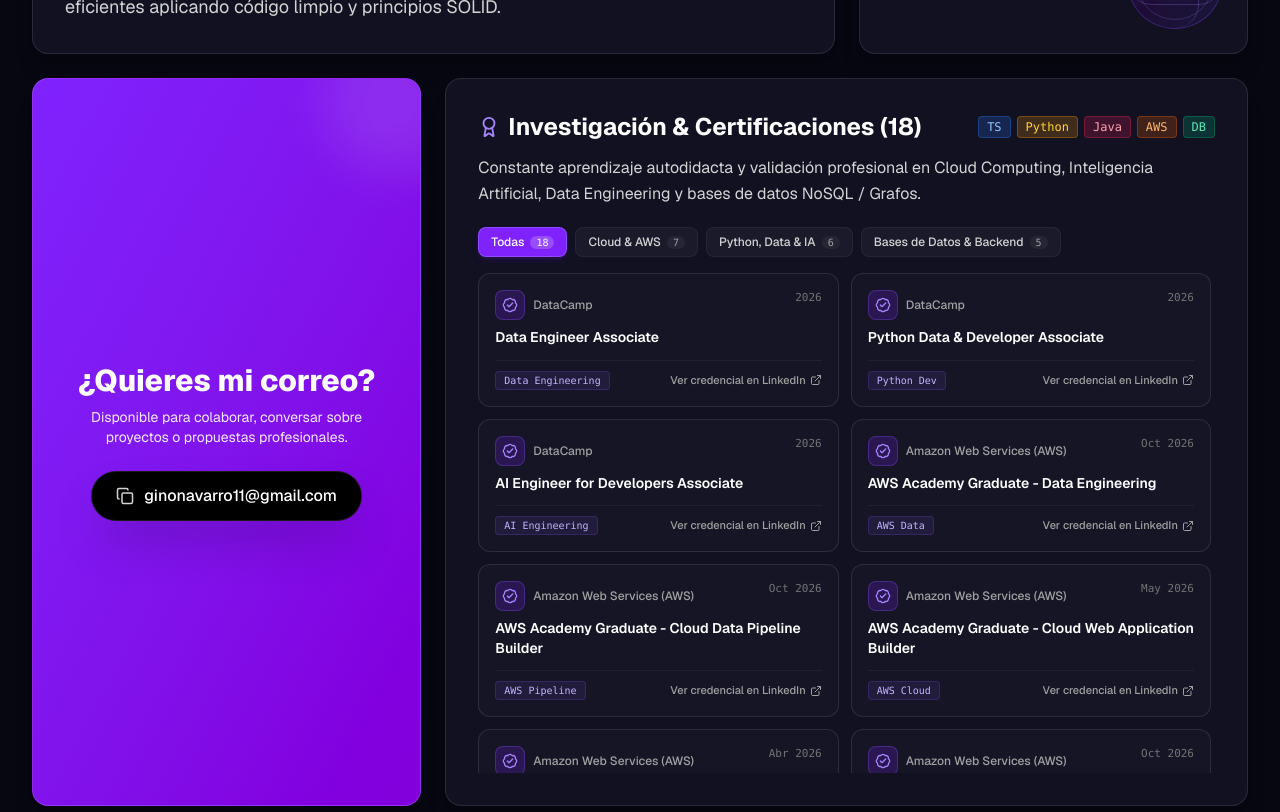
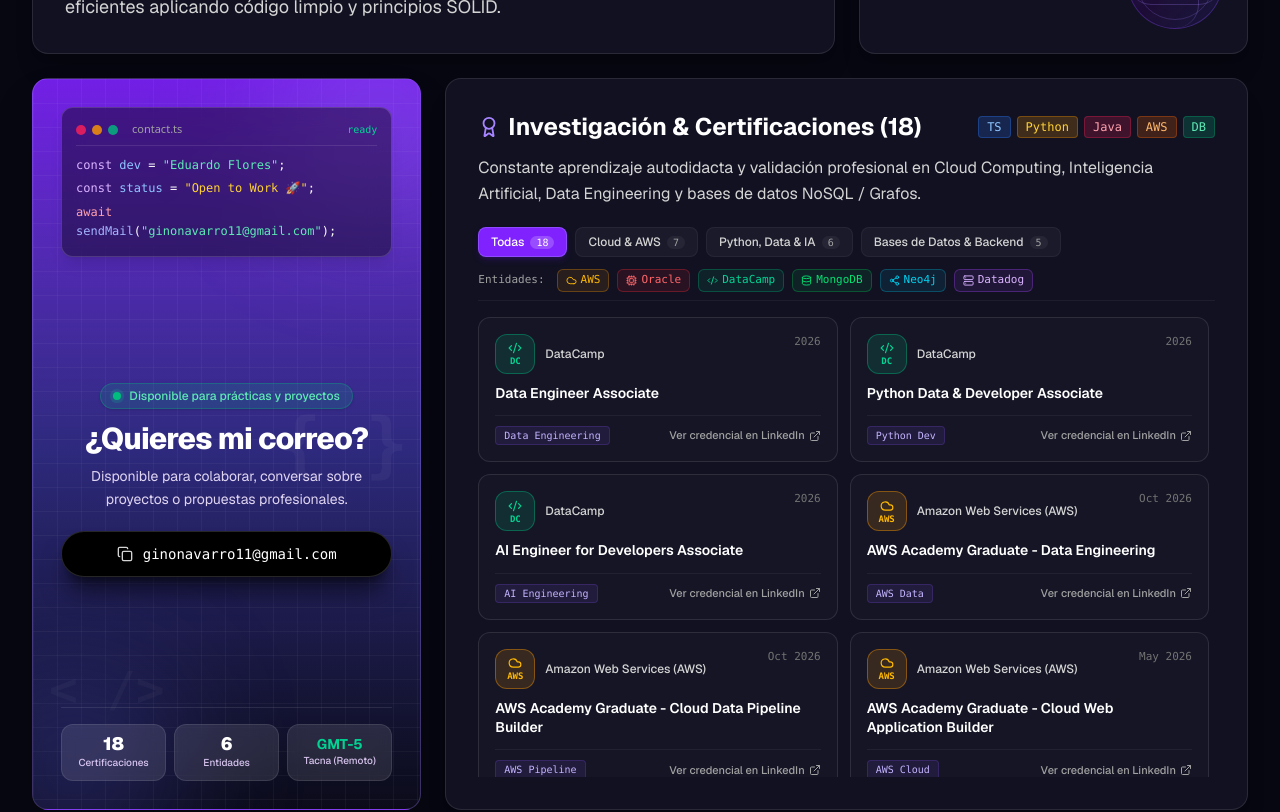
Before and after one commit to Gino019/Folio, a Next.js app: page / in a window 1280 px wide. Shown: the part 1620-2432 px from the top of the page. Built offline with nearby package versions, Linux system fonts and the light colour scheme; no server answers.

Commit message:
feat: rediseño visual de tarjeta de contacto con terminal y badges diferenciados por entidad en certificaciones

```diff
--- a/src/components/AboutBento.tsx
+++ b/src/components/AboutBento.tsx
@@ -12,6 +12,11 @@ import {
   Cpu,
   BadgeCheck,
   ExternalLink,
+  Cloud,
+  Code2,
+  Database,
+  Share2,
+  Server,
 } from "lucide-react";
 import { personalData, certificationsData } from "@/data/portfolioData";
 
@@ -55,6 +60,57 @@ export default function AboutBento() {
     selectedCategory === "Todas"
       ? certificationsData
       : certificationsData.filter((c) => c.category === selectedCategory);
+
+  // Helper visual para asignar identidad, siglas y colores oficiales por entidad
+  const getIssuerBadge = (issuer: string) => {
+    if (issuer.includes("Amazon") || issuer.includes("AWS")) {
+      return {
+        label: "AWS",
+        icon: Cloud,
+        containerClass: "bg-amber-500/15 border-amber-500/40 text-amber-400",
+      };
+    }
+    if (issuer.includes("DataCamp")) {
+      return {
+        label: "DC",
+        icon: Code2,
+        containerClass: "bg-emerald-500/15 border-emerald-500/40 text-emerald-400",
+      };
+    }
+    if (issuer.includes("Oracle")) {
+      return {
+        label: "OCI",
+        icon: Cpu,
+        containerClass: "bg-red-500/15 border-red-500/40 text-red-400",
+      };
+    }
+    if (issuer.includes("MongoDB")) {
+      return {
+        label: "MDB",
+        icon: Database,
+        containerClass: "bg-green-500/15 border-green-500/40 text-green-400",
+      };
+    }
+    if (issuer.includes("Neo4j")) {
+      return {
+        label: "N4J",
+        icon: Share2,
+        containerClass: "bg-cyan-500/15 border-cyan-500/40 text-cyan-400",
+      };
+    }
+    if (issuer.includes("Datadog")) {
+      return {
+        label: "DD",
+        icon: Server,
+        containerClass: "bg-purple-500/15 border-purple-500/40 text-purple-300",
+      };
+    }
+    return {
+      label: "CERT",
+      icon: BadgeCheck,
+      containerClass: "bg-violet-500/15 border-violet-500/40 text-violet-400",
+    };
+  };
 
   // Principles with customized rotations and positions for Card 2
   const principleTags = [
@@ -230,36 +286,105 @@ export default function AboutBento() {
           </div>
 
           {/* ========================================================
-              CARD 4: Purple Card - Copiar Correo (Bottom-Left)
+              CARD 4: Rediseño Premium - "¿Quieres mi correo?" (Bottom-Left)
              ======================================================== */}
-          <div className="bg-gradient-to-br from-violet-600 to-purple-700 border border-purple-400/30 rounded-2xl p-6 sm:p-8 flex flex-col items-center justify-center text-center relative overflow-hidden group shadow-xl hover:shadow-purple-700/30 transition-all duration-300">
-            {/* Background sparkle effect */}
-            <div className="absolute -top-12 -right-12 w-36 h-36 bg-white/10 rounded-full blur-xl pointer-events-none" />
+          <div className="bg-gradient-to-b from-violet-600/90 via-indigo-900/95 to-[#0b0b1a] border border-violet-400/30 relative overflow-hidden rounded-2xl p-6 sm:p-7 flex flex-col justify-between shadow-2xl group transition-all duration-300">
+            {/* Subtle CSS Grid Pattern Texture */}
+            <div className="absolute inset-0 bg-[linear-gradient(to_right,#ffffff0a_1px,transparent_1px),linear-gradient(to_bottom,#ffffff0a_1px,transparent_1px)] bg-[size:24px_24px] pointer-events-none" />
 
-            <h3 className="text-2xl sm:text-3xl font-extrabold text-white mb-2">
+            {/* Ambient Radial Glows */}
+            <div className="absolute -top-16 -right-16 w-52 h-52 bg-violet-400/25 rounded-full blur-3xl pointer-events-none" />
+            <div className="absolute -bottom-16 -left-16 w-52 h-52 bg-indigo-500/25 rounded-full blur-3xl pointer-events-none" />
+
+            {/* Floating Watermark Code Symbols */}
+            <div className="absolute right-3 top-1/2 -translate-y-1/2 text-white/[0.04] font-mono text-7xl font-bold select-none pointer-events-none">
+              &#123;&nbsp;&#125;
+            </div>
+            <div className="absolute left-4 bottom-24 text-white/[0.03] font-mono text-5xl font-bold select-none pointer-events-none">
+              &lt;&nbsp;/&gt;
+            </div>
+
+            {/* Top: Mini Editor / Terminal */}
+            <div className="relative z-10 backdrop-blur-md bg-black/40 border border-white/15 rounded-xl p-3.5 font-mono text-xs shadow-lg mb-5">
+              <div className="flex items-center justify-between pb-2 border-b border-white/10 mb-2.5">
+                <div className="flex items-center gap-1.5">
+                  <div className="w-2.5 h-2.5 rounded-full bg-rose-500/80" />
+                  <div className="w-2.5 h-2.5 rounded-full bg-amber-500/80" />
+                  <div className="w-2.5 h-2.5 rounded-full bg-emerald-500/80" />
+                  <span className="ml-2 text-[11px] text-neutral-400 font-sans">contact.ts</span>
+                </div>
+                <span className="text-[10px] text-emerald-400 font-mono">ready</span>
+              </div>
+              <div className="space-y-1 text-left leading-relaxed">
+                <div>
+                  <span className="text-purple-300">const</span>{" "}
+                  <span className="text-blue-300">dev</span> ={" "}
+                  <span className="text-emerald-300">&quot;Eduardo Flores&quot;</span>;
+                </div>
+                <div>
+                  <span className="text-purple-300">const</span>{" "}
+                  <span className="text-blue-300">status</span> ={" "}
+                  <span className="text-amber-300">&quot;Open to Work 🚀&quot;</span>;
+                </div>
+                <div>
+                  <span className="text-rose-300">await</span>{" "}
+                  <span className="text-indigo-300">sendMail</span>(
+                  <span className="text-emerald-300">&quot;{personalData.email}&quot;</span>);
+                </div>
+              </div>
+            </div>
+
+            {/* Center: Call to Action */}
+            <div className="relative z-10 flex flex-col items-center text-center my-auto py-1">
+              <div className="inline-flex items-center gap-2 px-3 py-1 rounded-full bg-emerald-500/15 border border-emerald-500/30 text-emerald-300 text-xs font-medium mb-3 shadow-sm">
+                <span className="relative flex h-2 w-2">
+                  <span className="animate-ping absolute inline-flex h-full w-full rounded-full bg-emerald-400 opacity-75" />
+                  <span className="relative inline-flex rounded-full h-2 w-2 bg-emerald-500" />
+                </span>
+                <span>Disponible para prácticas y proyectos</span>
+              </div>
+
+              <h3 className="text-2xl sm:text-3xl font-extrabold text-white mb-2 tracking-tight">
                 ¿Quieres mi correo?
               </h3>
-            <p className="text-purple-100 text-sm mb-6 max-w-xs">
+              <p className="text-purple-100/90 text-xs sm:text-sm mb-5 max-w-xs leading-relaxed">
                 Disponible para colaborar, conversar sobre proyectos o propuestas profesionales.
               </p>
 
               <button
                 onClick={handleCopyEmail}
-              className="bg-black hover:bg-neutral-900 text-white font-medium px-6 py-3 rounded-full flex items-center gap-2.5 shadow-2xl hover:scale-105 active:scale-95 transition-all duration-200 cursor-pointer border border-white/10"
-              aria-label="Copiar correo electrónico de Eduardo Gino"
+                className="bg-black hover:bg-neutral-900 text-white font-medium px-6 py-3 rounded-full flex items-center gap-2.5 shadow-xl shadow-black/50 hover:scale-105 active:scale-95 transition-all duration-200 cursor-pointer border border-white/15 w-full justify-center group/btn"
+                aria-label="Copiar correo electrónico"
               >
                 {copied ? (
                   <>
                     <Check size={18} className="text-emerald-400" />
-                  <span className="text-emerald-300 font-semibold">¡Correo copiado!</span>
+                    <span className="text-emerald-300 font-semibold text-sm">¡Correo copiado!</span>
                   </>
                 ) : (
                   <>
-                  <Copy size={18} className="text-neutral-300" />
-                  <span>{personalData.email}</span>
+                    <Copy size={16} className="text-neutral-300 group-hover/btn:text-white transition-colors" />
+                    <span className="font-mono text-xs sm:text-sm truncate">{personalData.email}</span>
                   </>
                 )}
               </button>
+            </div>
+
+            {/* Bottom: Summary of Backing Metrics */}
+            <div className="relative z-10 mt-6 pt-4 border-t border-white/10 grid grid-cols-3 gap-2 text-center">
+              <div className="bg-white/10 backdrop-blur-sm rounded-xl p-2.5 border border-white/10 flex flex-col justify-center">
+                <span className="text-base sm:text-lg font-black text-white leading-none">18</span>
+                <span className="text-[10px] text-purple-200/90 font-medium mt-1 leading-tight">Certificaciones</span>
+              </div>
+              <div className="bg-white/10 backdrop-blur-sm rounded-xl p-2.5 border border-white/10 flex flex-col justify-center">
+                <span className="text-base sm:text-lg font-black text-white leading-none">6</span>
+                <span className="text-[10px] text-purple-200/90 font-medium mt-1 leading-tight">Entidades</span>
+              </div>
+              <div className="bg-white/10 backdrop-blur-sm rounded-xl p-2.5 border border-white/10 flex flex-col justify-center">
+                <span className="text-xs sm:text-sm font-bold text-emerald-400 leading-none">GMT-5</span>
+                <span className="text-[10px] text-purple-200/90 font-medium mt-1 leading-tight">Tacna (Remoto)</span>
+              </div>
+            </div>
           </div>
 
           {/* ========================================================
@@ -301,7 +426,7 @@ export default function AboutBento() {
               </p>
 
               {/* Category Filter Tabs */}
-              <div className="flex flex-wrap gap-2 mb-4 pt-1">
+              <div className="flex flex-wrap gap-2 mb-3 pt-1">
                 {categories.map((cat) => {
                   const isSelected = selectedCategory === cat;
                   return (
@@ -328,12 +453,41 @@ export default function AboutBento() {
                   );
                 })}
               </div>
+
+              {/* Row of Certifying Entities */}
+              <div className="flex flex-wrap items-center gap-1.5 sm:gap-2 mb-4 pb-2 border-b border-white/5">
+                <span className="text-[11px] font-mono text-neutral-400 flex items-center mr-1">
+                  Entidades:
+                </span>
+                <span className="inline-flex items-center gap-1 px-2 py-0.5 rounded-md bg-amber-500/10 border border-amber-500/30 text-amber-400 text-[11px] font-mono font-medium">
+                  <Cloud size={11} /> AWS
+                </span>
+                <span className="inline-flex items-center gap-1 px-2 py-0.5 rounded-md bg-red-500/10 border border-red-500/30 text-red-400 text-[11px] font-mono font-medium">
+                  <Cpu size={11} /> Oracle
+                </span>
+                <span className="inline-flex items-center gap-1 px-2 py-0.5 rounded-md bg-emerald-500/10 border border-emerald-500/30 text-emerald-400 text-[11px] font-mono font-medium">
+                  <Code2 size={11} /> DataCamp
+                </span>
+                <span className="inline-flex items-center gap-1 px-2 py-0.5 rounded-md bg-green-500/10 border border-green-500/30 text-green-400 text-[11px] font-mono font-medium">
+                  <Database size={11} /> MongoDB
+                </span>
+                <span className="inline-flex items-center gap-1 px-2 py-0.5 rounded-md bg-cyan-500/10 border border-cyan-500/30 text-cyan-400 text-[11px] font-mono font-medium">
+                  <Share2 size={11} /> Neo4j
+                </span>
+                <span className="inline-flex items-center gap-1 px-2 py-0.5 rounded-md bg-purple-500/10 border border-purple-500/30 text-purple-300 text-[11px] font-mono font-medium">
+                  <Server size={11} /> Datadog
+                </span>
+              </div>
             </div>
 
-            {/* Certifications Interactive Grid with Scroll Container */}
-            <div className="max-h-[500px] overflow-y-auto pr-1 space-y-3">
+            {/* Certifications Interactive Grid with Thin & Dark Scroll Container */}
+            <div className="max-h-[460px] overflow-y-auto pr-1.5 space-y-3 [&::-webkit-scrollbar]:w-1.5 [&::-webkit-scrollbar-track]:bg-white/5 [&::-webkit-scrollbar-thumb]:bg-violet-500/40 [&::-webkit-scrollbar-thumb]:rounded-full hover:[&::-webkit-scrollbar-thumb]:bg-violet-500/70">
               <div className="grid grid-cols-1 md:grid-cols-2 gap-3">
-                {filteredCertifications.map((cert) => (
+                {filteredCertifications.map((cert) => {
+                  const issuerInfo = getIssuerBadge(cert.issuer);
+                  const IssuerIcon = issuerInfo.icon;
+
+                  return (
                     <a
                       key={cert.id}
                       href={cert.credentialUrl}
@@ -342,16 +496,22 @@ export default function AboutBento() {
                       className="p-4 rounded-xl bg-white/[0.02] border border-white/10 hover:border-violet-500/50 hover:bg-white/[0.05] transition-all duration-200 group flex flex-col justify-between"
                     >
                       <div>
-                      <div className="flex items-start justify-between gap-2 mb-2">
-                        <div className="flex items-center gap-2">
-                          <div className="p-1.5 rounded-lg bg-violet-600/20 text-violet-300 border border-violet-500/30 group-hover:bg-violet-600/30 group-hover:scale-105 transition-all">
-                            <BadgeCheck size={16} className="text-violet-400" />
+                        <div className="flex items-start justify-between gap-3 mb-2.5">
+                          <div className="flex items-center gap-2.5">
+                            {/* Insignia Cuadrada Diferenciada por Entidad */}
+                            <div
+                              className={`w-10 h-10 rounded-xl flex items-center justify-center font-bold text-xs border shrink-0 group-hover:scale-105 transition-all ${issuerInfo.containerClass}`}
+                            >
+                              <div className="flex flex-col items-center justify-center leading-none">
+                                <IssuerIcon size={14} className="mb-0.5" />
+                                <span className="text-[9px] font-mono font-extrabold">{issuerInfo.label}</span>
                               </div>
-                          <span className="text-xs font-medium text-neutral-400">
+                            </div>
+                            <span className="text-xs font-medium text-neutral-300">
                               {cert.issuer}
                             </span>
                           </div>
-                        <span className="text-[11px] font-mono text-neutral-500">
+                          <span className="text-[11px] font-mono text-neutral-500 shrink-0">
                             {cert.date}
                           </span>
                         </div>
@@ -381,7 +541,8 @@ export default function AboutBento() {
                         </span>
                       </div>
                     </a>
-                ))}
+                  );
+                })}
               </div>
             </div>
           </div>
```
Lines whose indentation alone changed are shown as unchanged.
